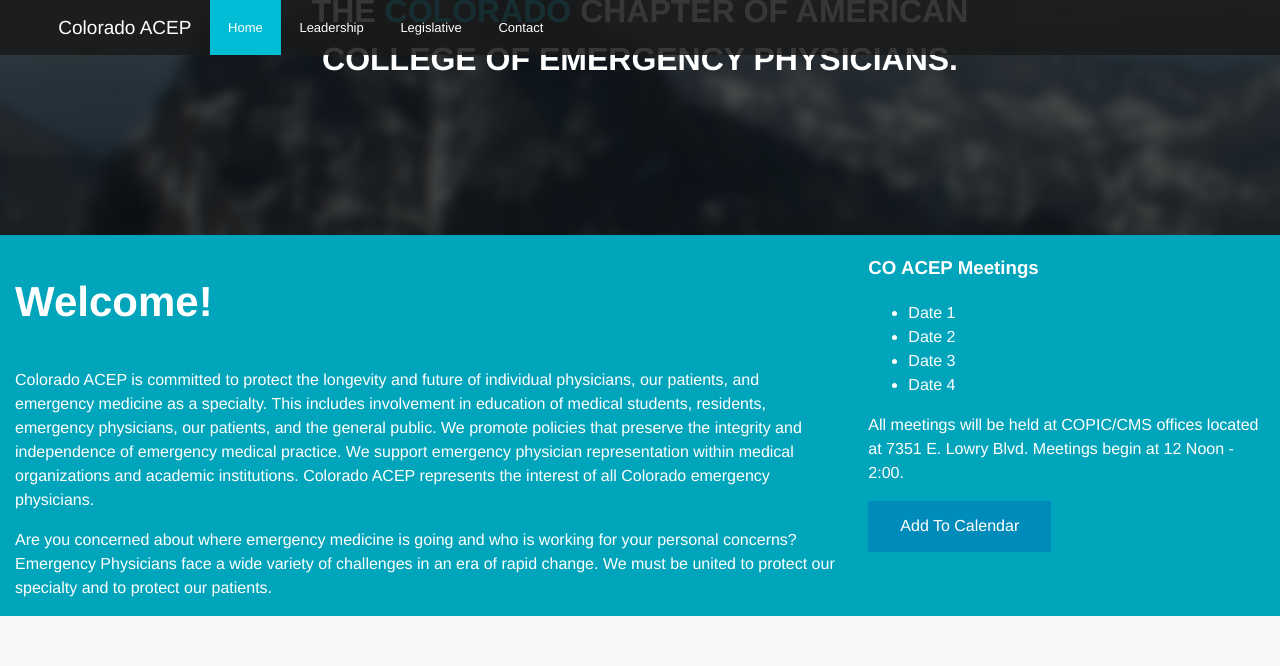
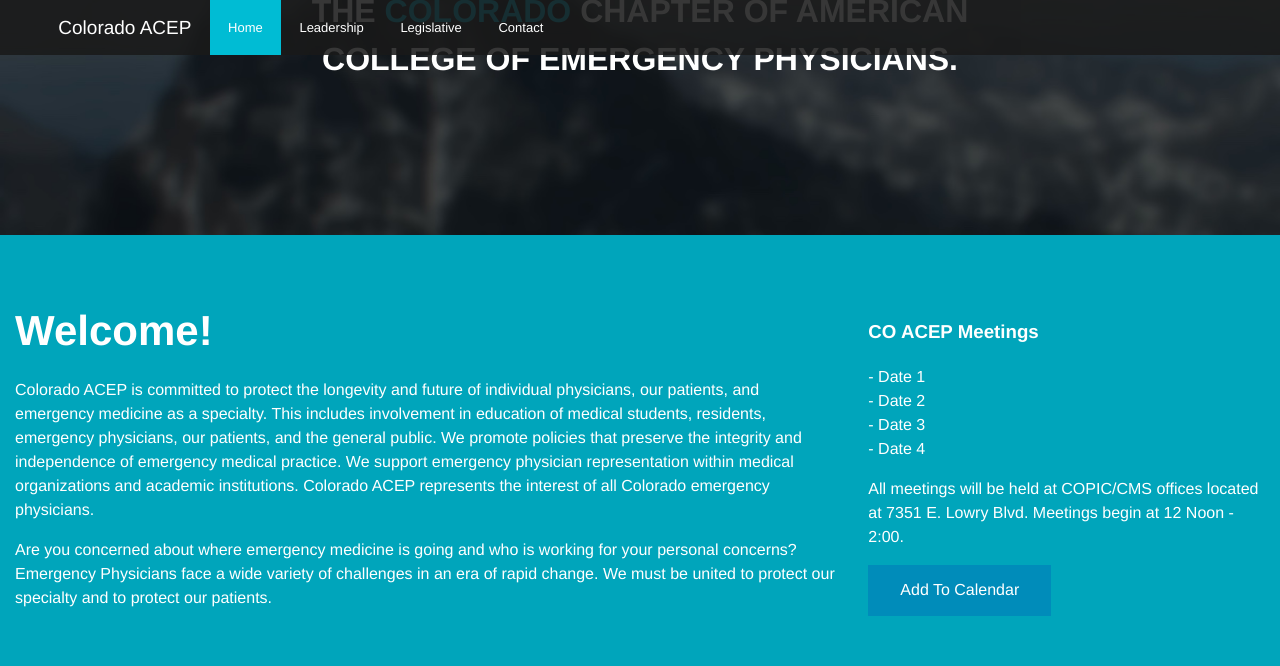
Before and after one commit to pebutler3/coacep, a Jekyll site: the page built from index.html, in a window 1280 px wide and 1400 px high, scrolled down 220 px. Shown: the top 666 px of the window. Built offline with Jekyll 4.4.1, drawn with Linux system fonts in a browser that asks for light colours.

Commit message:
removed default list styles // better lined up text in welcome section

```diff
--- a/_sass/3-layouts/_home.scss
+++ b/_sass/3-layouts/_home.scss
@@ -1,10 +1,11 @@
 article.home {
   @include grid-row;
   @include panel;
+  padding: 4em 0;
 
+  h2 { margin: 0; }
 
   section.welcome {
-    margin-bottom: 0;
 
     @media #{$small-only} {
       @include grid-column(12);
@@ -18,6 +19,16 @@
 
   section.dates {
 
+   ul {
+     padding: 0;
+     list-style: none;
+
+     li:before {
+       content: '- ';
+     }
+
+   }
+
     @media #{$small-only} {
       @include grid-column(12);
     }
```
